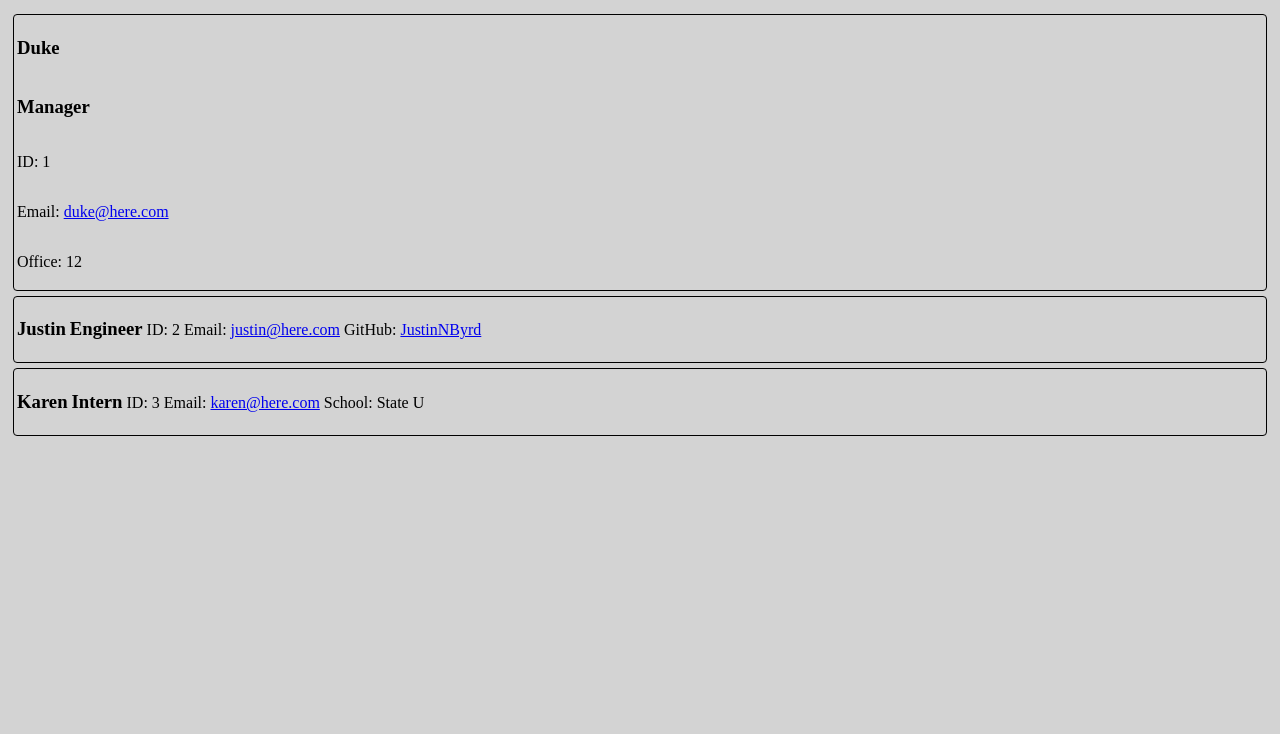
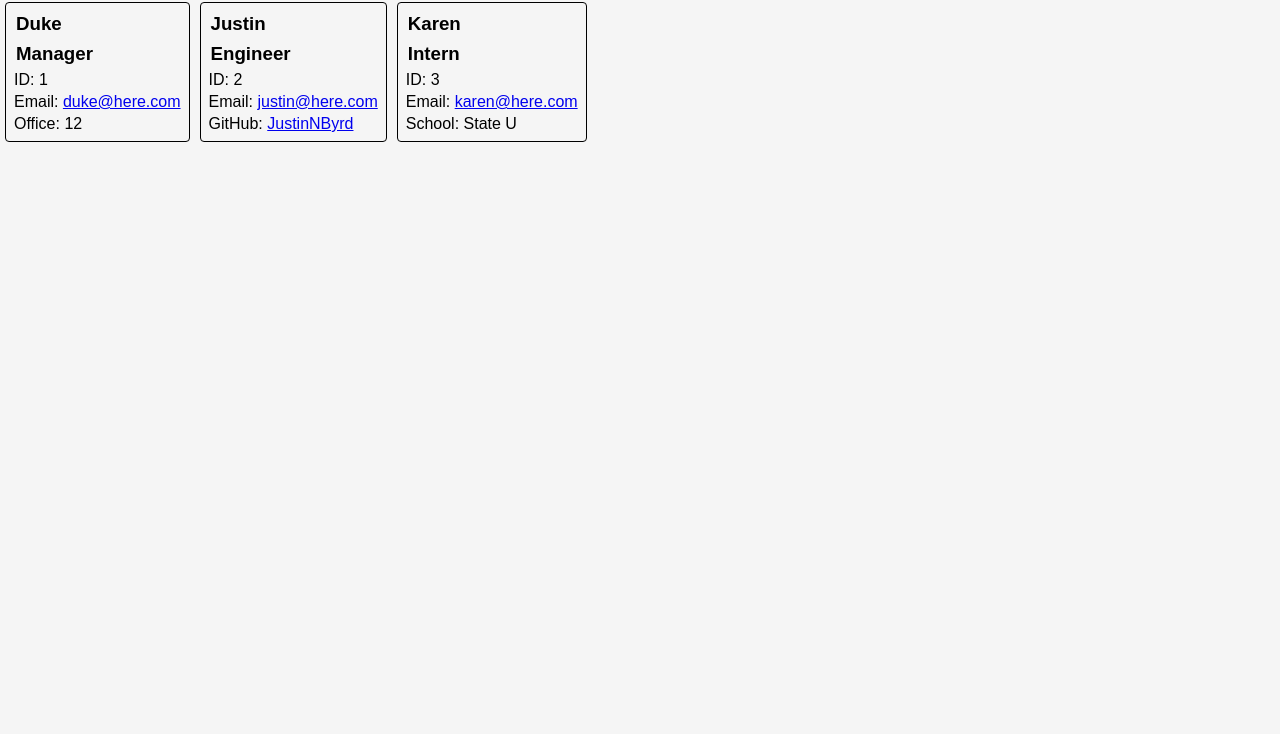
Before and after one commit to JustinNByrd/team-profile-generator, a website: page output/index.html in a window 1280 px wide. Shown: the part 66-800 px from the top of the page. Drawn offline with Linux system fonts and the light colour scheme.

Commit message:
Added flexbox and updated some styling

```diff
--- a/output/index.html
+++ b/output/index.html
@@ -19,16 +19,16 @@
 <p>Email: <a href="mailto:duke@here.com">duke@here.com</a></p><br>
 <p>Office: 12</p></div>
 <div class="engineer">
-<h3>Justin</h3>
-<h3>Engineer</h3>
-<p>ID: 2</p>
-<p>Email: <a href="mailto:justin@here.com">justin@here.com</a></p>
+<h3>Justin</h3><br>
+<h3>Engineer</h3><br>
+<p>ID: 2</p><br>
+<p>Email: <a href="mailto:justin@here.com">justin@here.com</a></p><br>
 <p>GitHub: <a href="https://github.com/JustinNByrd" target="_blank">JustinNByrd</a></p></div>
 <div class="intern">
-<h3>Karen</h3>
-<h3>Intern</h3>
-<p>ID: 3</p>
-<p>Email: <a href="mailto:karen@here.com">karen@here.com</a></p>
+<h3>Karen</h3><br>
+<h3>Intern</h3><br>
+<p>ID: 3</p><br>
+<p>Email: <a href="mailto:karen@here.com">karen@here.com</a></p><br>
 <p>School: State U</p></div>
 </main>
 </body>
--- a/output/style.css
+++ b/output/style.css
@@ -1,22 +1,43 @@
+* {
+    margin: 0px;
+    padding: 0px;
+}
+
 body {
+    background-color: whitesmoke;
+    font-family: Arial, Helvetica, sans-serif;
+}
+
+header {
+    width: 90%;
     background-color: lightgray;
+    border: 1px solid black;
+    border-radius: 4px;
 }
 
 h1 {
     text-align: center;
+    padding: 12px;
 }
 
 h3 {
     display: inline-block;
+    padding: 4px;
 }
 
 p {
     display: inline-block;
+    padding: 2px;
 }
 
 div {
     border: 1px solid black;
     border-radius: 4px;
     margin: 5px;
-    padding: 3px;
+    padding: 6px;
 }
+
+.flex-container {
+    display: flex;
+    flex-wrap: wrap;
+}
```
